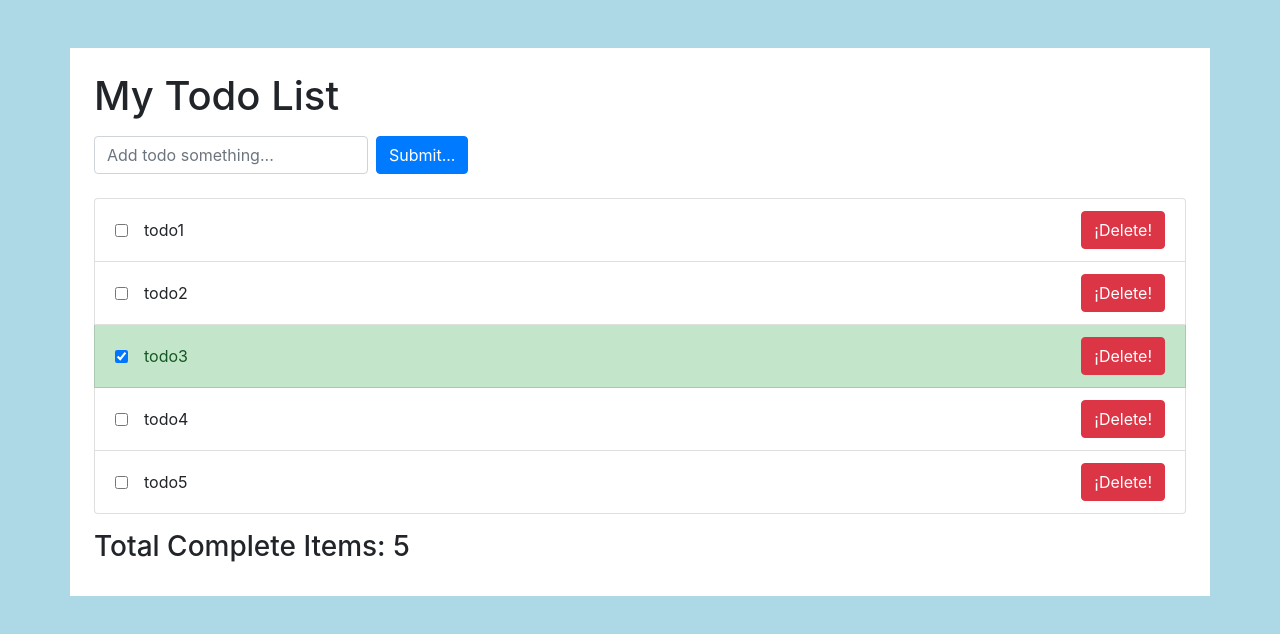
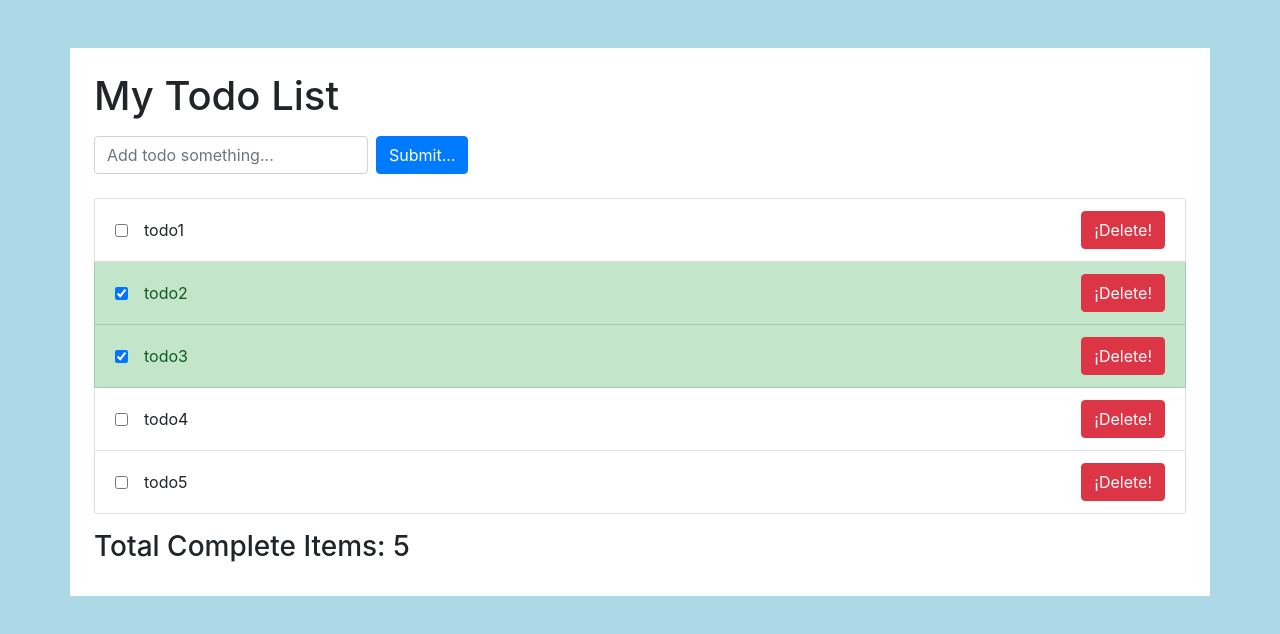
Before and after one commit to alfredomtzg/reduxToDoApp, a React (Create React App) app: page / in a window 1280 px wide. Shown: the top 634 px of the page. Built offline with nearby package versions, Linux system fonts and the light colour scheme.

Commit message:
[Update] create action addTodo un adTodoForm

```diff
--- a/src/components/AddTodoForm.js
+++ b/src/components/AddTodoForm.js
@@ -1,11 +1,20 @@
 import React, { useState } from 'react';
+import { addTodo } from '../redux/ToDoSlice';
+import { useDispatch } from 'react-redux';
 
 const AddTodoForm = () => {
 	const [value, setValue] = useState('');
 
+	const dispatch = useDispatch();
+
 	const onSubmit = (event) => {
 		event.preventDefault();
-		console.log('user entered: ' + value);
+		// console.log('user entered: ' + value);
+		dispatch(
+			addTodo({
+				title: value
+			})
+		)
 		setValue('');
 	};
 
--- a/src/components/TodoList.js
+++ b/src/components/TodoList.js
@@ -4,7 +4,7 @@ import TodoItem from './TodoItem';
 const TodoList = () => {
 	const todos = [
 		{ id: 1, title: 'todo1', completed: false },
-		{ id: 2, title: 'todo2', completed: false },
+		{ id: 2, title: 'todo2', completed: true },
 		{ id: 3, title: 'todo3', completed: true },
 		{ id: 4, title: 'todo4', completed: false },
 		{ id: 5, title: 'todo5', completed: false },
```
